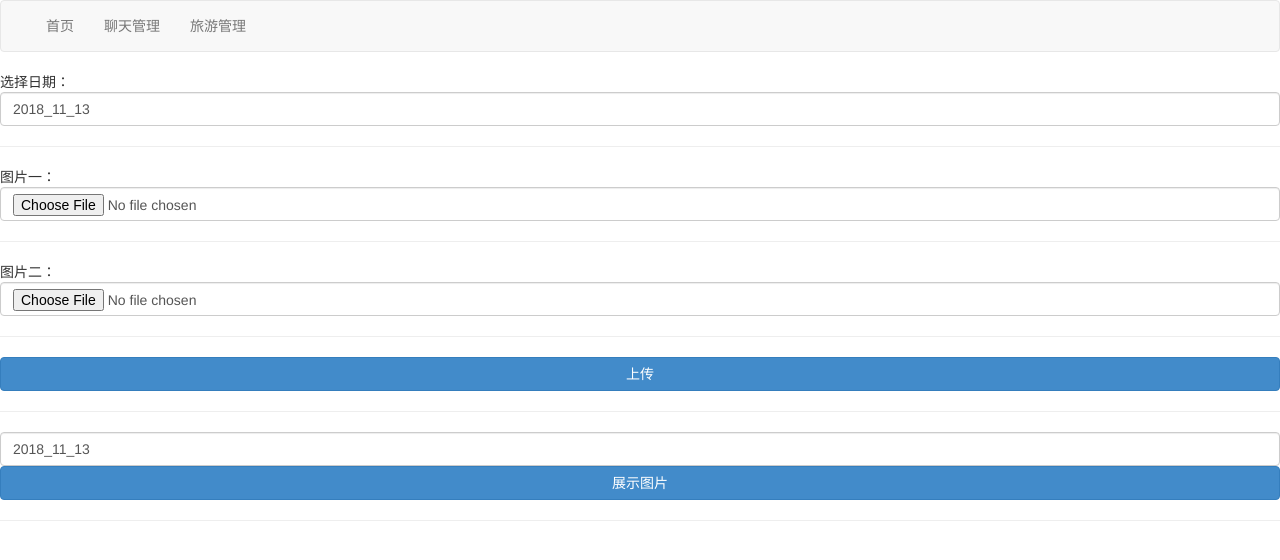
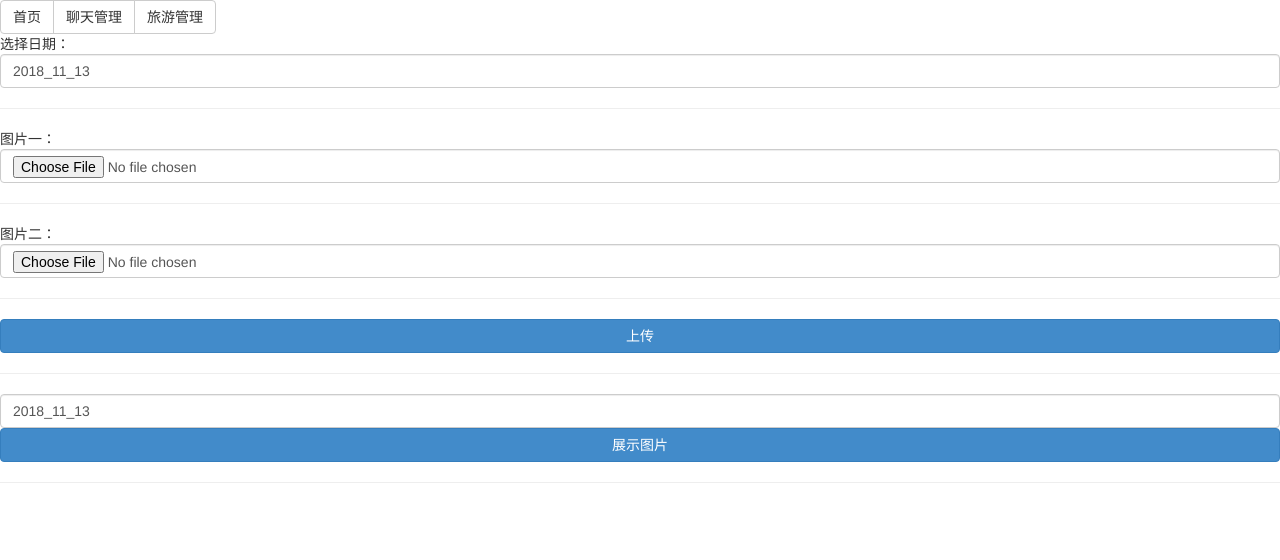
Before and after one commit to webf2e/timetravel, a plain HTML site: page static/admin/chatimg.html in a window 1280 px wide. Drawn offline with nearby package versions, Linux system fonts and the light colour scheme.

Commit message:
修改admin的导航条

```diff
--- a/static/admin/chatimg.html
+++ b/static/admin/chatimg.html
@@ -7,17 +7,11 @@
     <meta name="viewport" content="width=device-width, initial-scale=1.0, minimum-scale=0.5, maximum-scale=2.0, user-scalable=yes" />
 </head>
 <body>
-    <nav class="navbar navbar-default">
-      <div class="container-fluid">
-        <div class="collapse navbar-collapse" id="bs-example-navbar-collapse-1">
-          <ul class="nav navbar-nav">
-            <li><a href="/static/admin/index.html">首页</a></li>
-            <li><a href="/static/admin/chatimg.html">聊天管理</a></li>
-            <li><a href="/static/admin/traveledit.html">旅游管理</a></li>
-          </ul>
-        </div>
-      </div>
-    </nav>
+    <div class="btn-group" role="group" aria-label="...">
+      <a type="button" class="btn btn-default" href="/static/admin/index.html">首页</a>
+      <a type="button" class="btn btn-default" href="/static/admin/chatimg.html">聊天管理</a>
+      <a type="button" class="btn btn-default" href="/static/admin/traveledit.html">旅游管理</a>
+    </div>
     <form id="uploadForm" enctype="multipart/form-data" >
         <div>
             选择日期：
```
Also changed, not shown: static/admin/index.html (+5 -11 lines), static/admin/traveledit.html (+5 -11 lines).
